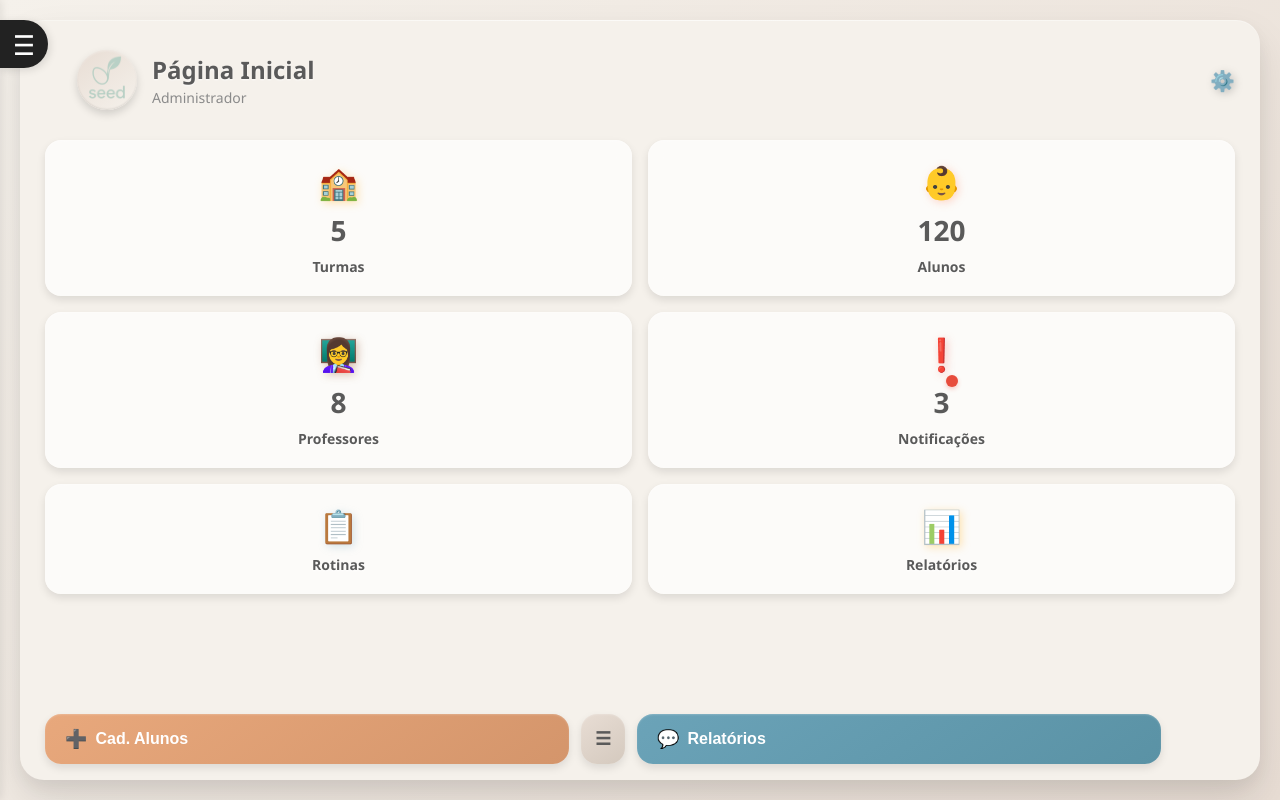
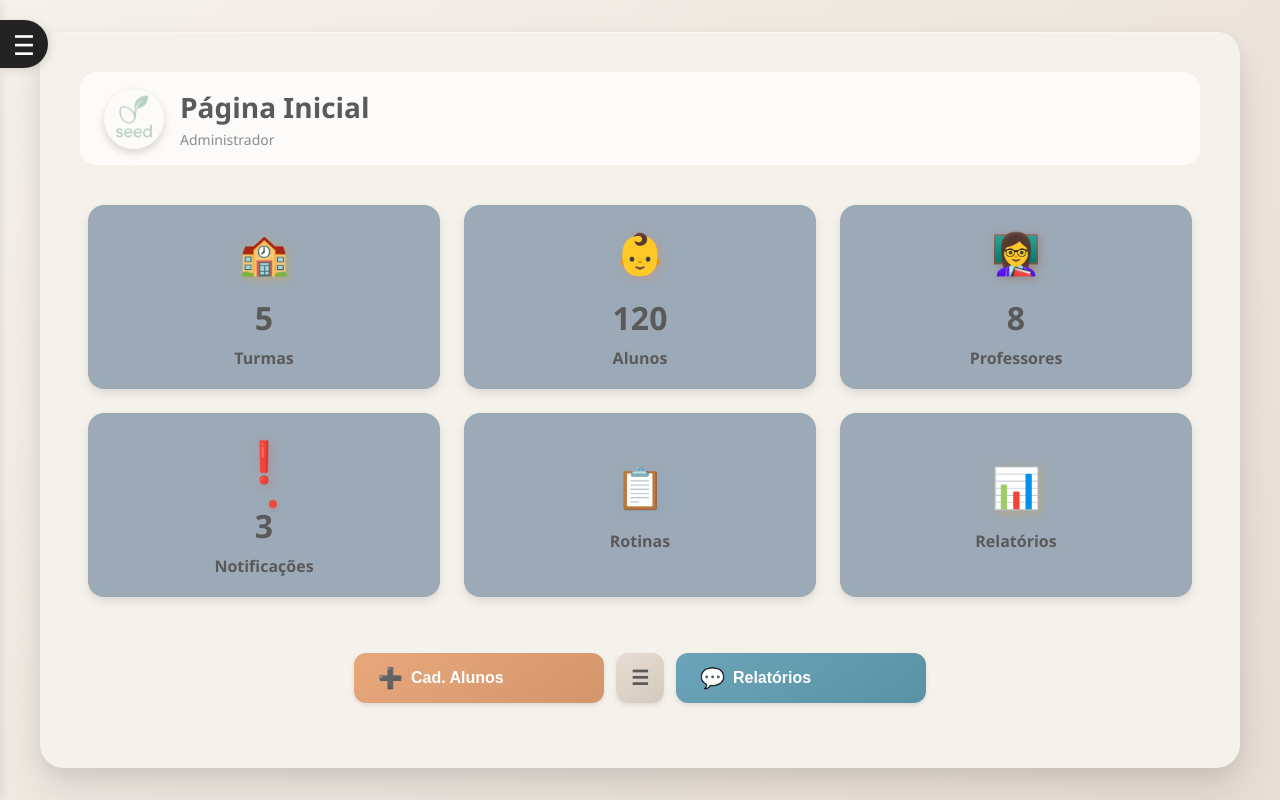
Before and after one commit to viniciusrad/seed-front, a Next.js app: page /home in a window 1280 px wide. Built offline with nearby package versions, Linux system fonts and the light colour scheme.

Commit message:
feat - experimento de menu a partir do botão inferior central

```diff
--- a/src/app/home/home.css
+++ b/src/app/home/home.css
@@ -12,23 +12,25 @@
 
   .home-container {
     min-height: 100vh;
-    padding: 20px;
+    padding: 1rem;
     display: flex;
     justify-content: center;
+    max-width: 100%;
+    margin: 0 auto;
   }
 
   .home-content {
     width: 100%;
-    min-width: 420px;
+    max-width: 1200px;
     background: #f5f1eb;
     border-radius: 24px;
-    padding: 30px 25px;
+    padding: 1.5rem;
     box-shadow: 0 20px 40px rgba(0, 0, 0, 0.1), 0 8px 16px rgba(0, 0, 0, 0.05), inset 0 1px 0 rgba(255, 255, 255, 0.3);
     position: relative;
     overflow: hidden;
     display: flex;
     flex-direction: column;
-    gap: 30px;
+    gap: 1.5rem;
   }
 
   .home-content::before {
@@ -45,27 +47,25 @@
   .header {
     display: flex;
     align-items: center;
-    padding-left: 2rem;
     justify-content: space-between;
-    position: relative;
+    padding: 0.5rem;
+    background: rgba(255, 255, 255, 0.7);
+    border-radius: 16px;
+    backdrop-filter: blur(10px);
   }
 
   .user-info {
     display: flex;
     align-items: center;
-    gap: 15px;
+    gap: 1rem;
   }
 
   .user-avatar {
-    width: 60px;
-    height: 60px;
-    background: linear-gradient(145deg, #e8ddd4, #f5f1eb);
+    width: 48px;
+    height: 48px;
     border-radius: 50%;
-    display: flex;
-    align-items: center;
-    justify-content: center;
-    box-shadow: 0 4px 8px rgba(0, 0, 0, 0.15), inset 0 1px 2px rgba(255, 255, 255, 0.3), inset 0 -1px 2px
-      rgba(0, 0, 0, 0.1);
+    object-fit: cover;
+    box-shadow: 0 4px 8px rgba(0, 0, 0, 0.15);
   }
 
   .avatar-face {
@@ -139,50 +139,59 @@
 
   .user-details h1 {
     color: #5a5a5a;
-    font-size: 24px;
+    font-size: 1.5rem;
     font-weight: 700;
-    margin-bottom: 2px;
-    text-shadow: 0 1px 2px rgba(255, 255, 255, 0.8);
+    margin-bottom: 0.25rem;
   }
 
   .user-details p {
     color: #8a8a8a;
-    font-size: 14px;
-    font-weight: 400;
+    font-size: 0.875rem;
   }
 
   .gear-icon {
-    font-size: 20px;
+    font-size: 1.5rem;
     color: #6ba3b8;
-    filter: drop-shadow(2px 2px 4px rgba(0, 0, 0, 0.2));
+    padding: 0.5rem;
+    cursor: pointer;
+    border-radius: 50%;
+    transition: background-color 0.2s;
+  }
+
+  .gear-icon:hover {
+    background-color: rgba(107, 163, 184, 0.1);
   }
 
   /* Dashboard Grid */
   .dashboard-grid {
     display: grid;
-    grid-template-columns: 1fr 1fr;
-    gap: 16px;
+    grid-template-columns: repeat(2, 1fr);
+    gap: 1rem;
+    padding: 0.5rem;
   }
 
   .dashboard-card {
-    background: rgba(255, 255, 255, 0.7);
+    background: rgb(156, 169, 182);
     border-radius: 16px;
-    padding: 20px 16px;
+    padding: 1.25rem;
     cursor: pointer;
     transition: all 0.3s ease;
-    box-shadow: 0 4px 8px rgba(0, 0, 0, 0.1), inset 0 1px 2px rgba(255, 255, 255, 0.3);
+    box-shadow: 0 4px 8px rgba(0, 0, 0, 0.1);
     backdrop-filter: blur(10px);
     position: relative;
+    min-height: 160px;
+    display: flex;
+    flex-direction: column;
+    justify-content: center;
   }
 
   .dashboard-card:hover {
     transform: translateY(-2px);
-    box-shadow: 0 6px 12px rgba(0, 0, 0, 0.15), inset 0 1px 2px rgba(255, 255, 255, 0.3);
+    box-shadow: 0 6px 12px rgba(0, 0, 0, 0.15);
   }
 
   .dashboard-card:active {
     transform: translateY(0);
-    box-shadow: 0 2px 4px rgba(0, 0, 0, 0.1), inset 0 1px 2px rgba(255, 255, 255, 0.3);
   }
 
   .card-content {
@@ -190,16 +199,16 @@
     flex-direction: column;
     align-items: center;
     text-align: center;
-    gap: 8px;
+    gap: 0.5rem;
   }
 
   .card-icon {
-    font-size: 32px;
-    filter: drop-shadow(2px 2px 4px rgba(0, 0, 0, 0.1));
+    font-size: 2rem;
+    margin-bottom: 0.5rem;
   }
 
   .card-value {
-    font-size: 28px;
+    font-size: 1.75rem;
     font-weight: 700;
     color: #5a5a5a;
     position: relative;
@@ -207,20 +216,19 @@
 
   .notification-badge {
     position: absolute;
-    top: -8px;
-    right: -8px;
-    width: 12px;
-    height: 12px;
+    top: -4px;
+    right: -4px;
+    width: 8px;
+    height: 8px;
     background: #e74c3c;
     border-radius: 50%;
     box-shadow: 0 2px 4px rgba(231, 76, 60, 0.3);
   }
 
   .card-title {
-    font-size: 14px;
+    font-size: 0.875rem;
     font-weight: 600;
     color: #5a5a5a;
-    text-shadow: 0 1px 2px rgba(255, 255, 255, 0.8);
   }
 
   /* Card Color Variants */
@@ -246,111 +254,326 @@
 
   /* Bottom Navigation */
   .bottom-nav {
-    position: absolute;
+    position: fixed;
     bottom: 0;
-    width: 90%;
+    left: 0;
+    right: 0;
+    background: rgba(255, 255, 255, 0.9);
+    backdrop-filter: blur(10px);
+    padding: 1rem;
     display: flex;
-    gap: 12px;
+    gap: 0.75rem;
     align-items: center;
+    justify-content: center;
+    box-shadow: 0 -4px 12px rgba(0, 0, 0, 0.1);
+    z-index: 1000;
   }
 
   .nav-button {
-    margin-bottom: 1rem;
     border: none;
-    border-radius: 16px;
-    padding: 14px 20px;
-    font-size: 16px;
+    border-radius: 12px;
+    padding: 0.75rem 1rem;
+    font-size: 0.875rem;
     font-weight: 600;
     cursor: pointer;
     transition: all 0.3s ease;
     display: flex;
     align-items: center;
-    height: 50px;
-    gap: 8px;
-    box-shadow: 0 4px 8px rgba(0, 0, 0, 0.1), inset 0 1px 2px rgba(255, 255, 255, 0.2);
+    gap: 0.5rem;
+    height: 44px;
+    box-shadow: 0 2px 4px rgba(0, 0, 0, 0.1);
   }
 
   .nav-button:hover {
     transform: translateY(-2px);
-    box-shadow: 0 6px 12px rgba(0, 0, 0, 0.15), inset 0 1px 2px rgba(255, 255, 255, 0.2);
   }
 
   .nav-button:active {
     transform: translateY(0);
-    box-shadow: 0 2px 4px rgba(0, 0, 0, 0.1), inset 0 1px 2px rgba(255, 255, 255, 0.2);
   }
 
   .add-button {
     background: linear-gradient(145deg, #e8a87c, #d4956b);
     color: white;
     flex: 1;
+    max-width: 200px;
   }
 
   .menu-button {
     background: linear-gradient(145deg, #e8ddd4, #d4c9be);
     color: #5a5a5a;
-    padding: 14px;
+    padding: 0.75rem;
+    width: 44px;
+    justify-content: center;
   }
 
   .reports-button {
     background: linear-gradient(145deg, #6ba3b8, #5a92a5);
     color: white;
     flex: 1;
+    max-width: 200px;
   }
 
   .button-icon {
-    font-size: 18px;
+    font-size: 1.25rem;
   }
 
-  /* Responsive */
-  @media (max-width: 480px) {
+  /* Responsive Design */
+  @media (min-width: 768px) {
     .home-container {
-      padding: 10px;
+      padding: 2rem;
     }
 
     .home-content {
-      padding: 25px 20px;
-      gap: 25px;
+      padding: 2rem;
+      gap: 2rem;
+    }
+
+    .header {
+      padding: 1rem 1.5rem;
+    }
+
+    .user-avatar {
+      width: 60px;
+      height: 60px;
     }
 
     .user-details h1 {
-      font-size: 20px;
+      font-size: 1.75rem;
     }
 
     .dashboard-grid {
-      gap: 12px;
+      grid-template-columns: repeat(3, 1fr);
+      gap: 1.5rem;
     }
 
     .dashboard-card {
-      padding: 16px 12px;
+      min-height: 180px;
     }
 
     .card-icon {
-      font-size: 28px;
+      font-size: 2.5rem;
     }
 
     .card-value {
-      font-size: 24px;
+      font-size: 2rem;
+    }
+
+    .card-title {
+      font-size: 1rem;
+    }
+
+    .bottom-nav {
+      position: relative;
+      background: none;
+      box-shadow: none;
+      padding: 0;
+      margin-top: 1rem;
     }
 
     .nav-button {
-      padding: 12px 16px;
-      font-size: 14px;
+      padding: 1rem 1.5rem;
+      font-size: 1rem;
+      height: 50px;
+    }
+
+    .add-button, .reports-button {
+      max-width: 250px;
     }
   }
 
-  @media (max-width: 360px) {
+  @media (min-width: 1024px) {
     .dashboard-grid {
-      grid-template-columns: 1fr;
+      grid-template-columns: repeat(3, 1fr);
+    }
+
+    .home-content {
+      padding: 2.5rem;
+    }
+  }
+
+  @media (min-width: 1280px) {
+    .dashboard-grid {
+      grid-template-columns: repeat(3, 1fr);
+    }
+  }
+
+  /* Dark mode support */
+  @media (prefers-color-scheme: dark) {
+    body {
+      /* background: linear-gradient(135deg, #2d2d2d 0%, #1a1a1a 100%); */
+    }
+
+    .home-content {
+      /* background: #2d2d2d; */
+    }
+
+    .header {
+      /* background: rgba(45, 45, 45, 0.7); */
+    }
+
+    .user-details h1 {
+      color: #e0e0e0;
+    }
+
+    .user-details p {
+      color: #a0a0a0;
+    }
+
+    .dashboard-card {
+      /* background: rgba(126, 141, 141, 0.7); */
+    }
+
+    .card-value, .card-title {
+      color: #e0e0e0;
     }
 
     .bottom-nav {
-      flex-direction: column;
-      gap: 8px;
+      /* background: rgba(45, 45, 45, 0.9); */
+    }
+  }
+
+  /* Menu Expandido */
+  .menu-expanded {
+    position: fixed;
+    bottom: 0;
+    left: 0;
+    right: 0;
+    background: rgba(255, 255, 255, 0.95);
+    backdrop-filter: blur(10px);
+    padding: 1.5rem;
+    border-radius: 24px 24px 0 0;
+    transform: translateY(100%);
+    transition: transform 0.3s ease-in-out;
+    z-index: 1001;
+    box-shadow: 0 -4px 20px rgba(0, 0, 0, 0.15);
+  }
+
+  .menu-expanded.active {
+    transform: translateY(0);
+  }
+
+  .menu-overlay {
+    position: fixed;
+    top: 0;
+    left: 0;
+    right: 0;
+    bottom: 0;
+    background: rgba(0, 0, 0, 0.5);
+    opacity: 0;
+    visibility: hidden;
+    transition: all 0.3s ease-in-out;
+    z-index: 1000;
+  }
+
+  .menu-overlay.active {
+    opacity: 1;
+    visibility: visible;
+  }
+
+  .menu-header {
+    display: flex;
+    justify-content: space-between;
+    align-items: center;
+    margin-bottom: 1.5rem;
+    padding-bottom: 1rem;
+    border-bottom: 1px solid rgba(0, 0, 0, 0.1);
+  }
+
+  .menu-title {
+    font-size: 1.25rem;
+    font-weight: 600;
+    color: #333;
+  }
+
+  .menu-close {
+    background: none;
+    border: none;
+    font-size: 1.5rem;
+    color: #666;
+    cursor: pointer;
+    padding: 0.5rem;
+    border-radius: 50%;
+    transition: background-color 0.2s;
+  }
+
+  .menu-close:hover {
+    background-color: rgba(0, 0, 0, 0.05);
+  }
+
+  .menu-items {
+    display: flex;
+    flex-direction: column;
+    gap: 0.75rem;
+  }
+
+  .menu-item {
+    display: flex;
+    align-items: center;
+    gap: 1rem;
+    padding: 1rem;
+    border-radius: 12px;
+    cursor: pointer;
+    transition: background-color 0.2s;
+    text-decoration: none;
+    color: #333;
+  }
+
+  .menu-item:hover {
+    background-color: rgba(0, 0, 0, 0.05);
+  }
+
+  .menu-item-icon {
+    font-size: 1.5rem;
+    width: 2rem;
+    text-align: center;
+  }
+
+  .menu-item-text {
+    font-size: 1rem;
+    font-weight: 500;
+  }
+
+  .menu-item.logout {
+    color: #e74c3c;
+    margin-top: 1rem;
+    border-top: 1px solid rgba(0, 0, 0, 0.1);
+    padding-top: 1rem;
+  }
+
+  /* Ajuste para o conteúdo principal quando o menu está aberto */
+  .home-content.menu-open {
+    transform: translateY(-20%);
+    transition: transform 0.3s ease-in-out;
+  }
+
+  /* Dark mode support para o menu */
+  @media (prefers-color-scheme: dark) {
+    .menu-expanded {
+      background: rgba(45, 45, 45, 0.95);
     }
 
-    .nav-button {
-      width: 100%;
-      justify-content: center;
+    .menu-title {
+      color: #e0e0e0;
+    }
+
+    .menu-close {
+      color: #a0a0a0;
+    }
+
+    .menu-item {
+      color: #e0e0e0;
+    }
+
+    .menu-item:hover {
+      background-color: rgba(255, 255, 255, 0.1);
+    }
+
+    .menu-header {
+      border-bottom-color: rgba(255, 255, 255, 0.1);
+    }
+
+    .menu-item.logout {
+      border-top-color: rgba(255, 255, 255, 0.1);
     }
   }
--- a/src/app/home/page.tsx
+++ b/src/app/home/page.tsx
@@ -15,8 +15,9 @@ interface DashboardCard {
 }
 
 export default function HomePage() {
-    const [userType] = useState("administrador") // Pode vir do contexto de autenticação
-    const router = useRouter();
+    const [userType] = useState("administrador")
+    const [isMenuOpen, setIsMenuOpen] = useState(false)
+    const router = useRouter()
 
     const dashboardData: DashboardCard[] = [
         {
@@ -33,6 +34,7 @@ export default function HomePage() {
             value: 120,
             icon: "👶",
             color: "coral",
+            onClick: () => router.push('/student')
         },
         {
             id: "professores",
@@ -78,7 +80,17 @@ export default function HomePage() {
     }
 
     const handleMenuClick = () => {
-        console.log("Abrir menu")
+        setIsMenuOpen(true)
+    }
+
+    const handleCloseMenu = () => {
+        setIsMenuOpen(false)
+    }
+
+    const handleMenuClickOutside = (e: React.MouseEvent) => {
+        if (e.target === e.currentTarget) {
+            handleCloseMenu()
+        }
     }
 
     const handleReportsClick = () => {
@@ -89,16 +101,14 @@ export default function HomePage() {
         console.log("Sair")
         // Limpa o cookie de autenticação
         document.cookie = 'auth-token=; path=/; expires=Thu, 01 Jan 1970 00:00:00 GMT';
-
         // Redireciona para a página de login
         window.location.href = '/login';
     }
 
     return (
         <SideMenu onLogout={handleLogout}>
-
             <div className="home-container">
-                <div className="home-content">
+                <div className={`home-content ${isMenuOpen ? 'menu-open' : ''}`}>
                     {/* Header */}
                     <div className="header">
                         <div className="user-info">
@@ -114,7 +124,6 @@ export default function HomePage() {
                                 <p>Administrador</p>
                             </div>
                         </div>
-                        <div className="gear-icon">⚙️</div>
                     </div>
 
                     {/* Dashboard Grid */}
@@ -151,6 +160,30 @@ export default function HomePage() {
                             Relatórios
                         </button>
                     </div>
+
+                    {/* Menu Expandido */}
+                    <div className={`menu-overlay ${isMenuOpen ? 'active' : ''}`} onClick={handleMenuClickOutside}>
+                        <div className={`menu-expanded ${isMenuOpen ? 'active' : ''}`}>
+                            <div className="menu-header">
+                                <h2 className="menu-title">Menu</h2>
+                                <button className="menu-close" onClick={handleCloseMenu}>×</button>
+                            </div>
+                            <div className="menu-items">
+                                <a href="/profile" className="menu-item">
+                                    <span className="menu-item-icon">👤</span>
+                                    <span className="menu-item-text">Perfil</span>
+                                </a>
+                                <a href="/settings" className="menu-item">
+                                    <span className="menu-item-icon">⚙️</span>
+                                    <span className="menu-item-text">Configurações</span>
+                                </a>
+                                <button className="menu-item logout" onClick={handleLogout}>
+                                    <span className="menu-item-icon">🚪</span>
+                                    <span className="menu-item-text">Sair</span>
+                                </button>
+                            </div>
+                        </div>
+                    </div>
                 </div>
             </div>
         </SideMenu>
```
